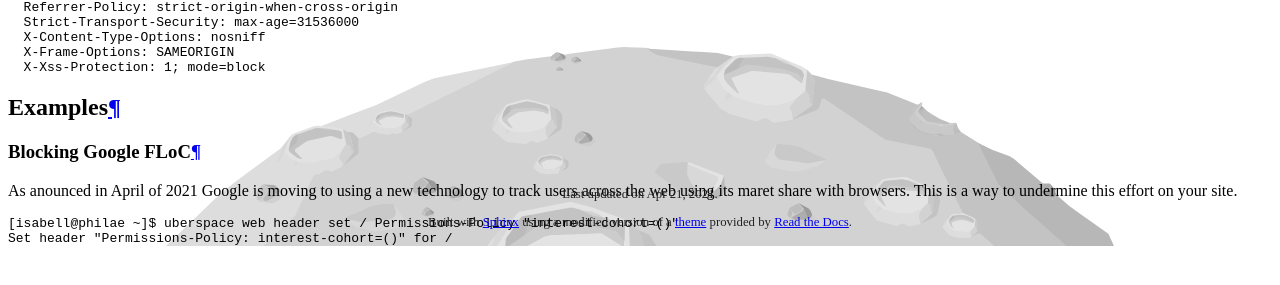
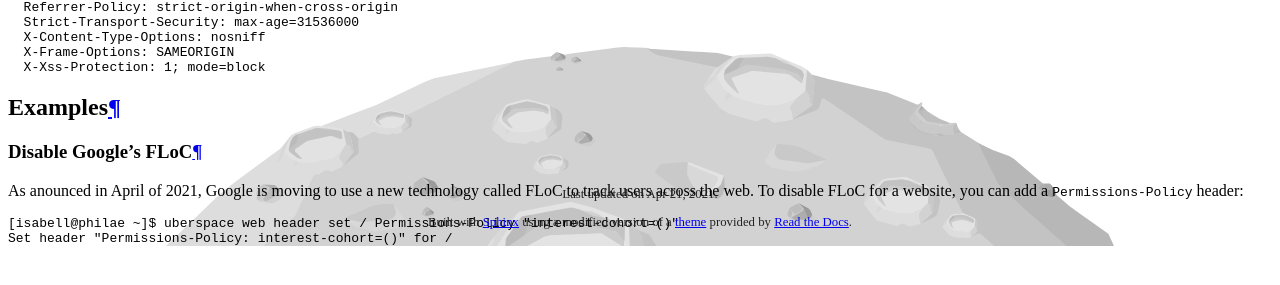
Before and after one commit to Uberspace/manual, a Sphinx documentation site: the page built from source/web-headers.rst, in a window 1280 px wide and 900 px high, scrolled down 4756 px. Shown: the part 526-811 px from the top of the window. Built offline with Sphinx 7.4.7 and the Read the Docs theme 2.0.0, drawn with Linux system fonts in a browser that asks for light colours.

Commit message:
Update web-headers.rst

```diff
--- a/source/web-headers.rst
+++ b/source/web-headers.rst
@@ -258,10 +258,10 @@ If you removed or replaced security headers in the past and would like to restor
 Examples
 ========
 
-Blocking Google FLoC
---------------------
+Disable Google's FLoC
+---------------------
 
-As anounced in April of 2021 Google is moving to using a new technology to track users across the web using its maret share with browsers. This is a way to undermine this effort on your site.
+As anounced in April of 2021, Google is moving to use a new technology called FLoC to track users across the web. To disable FLoC for a website, you can add a ``Permissions-Policy`` header:
 
 .. code-block:: console
 
```
